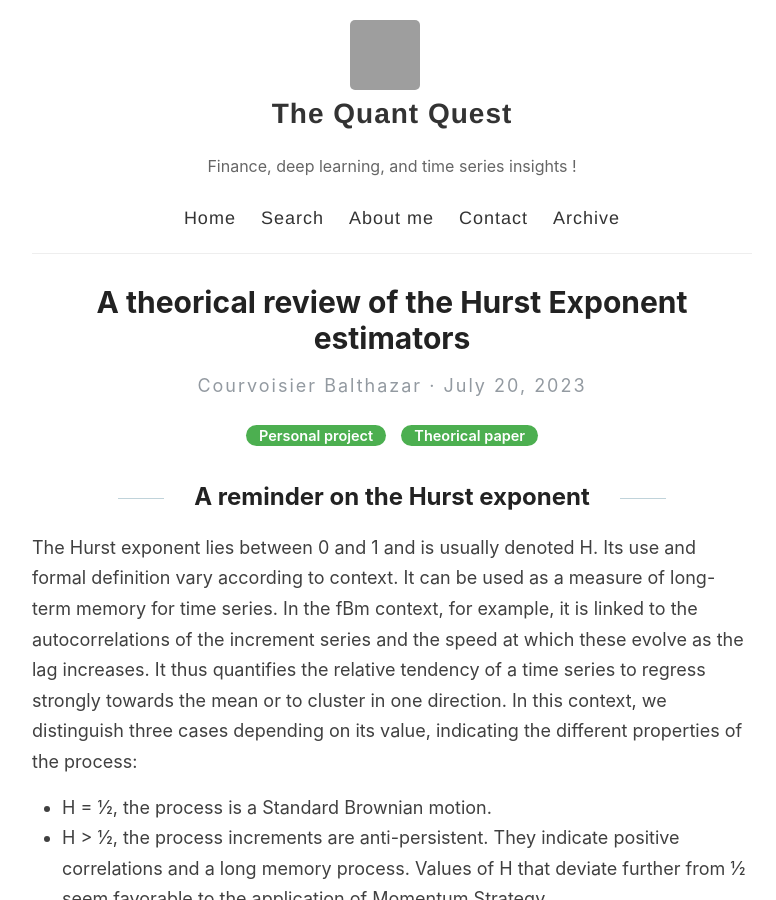
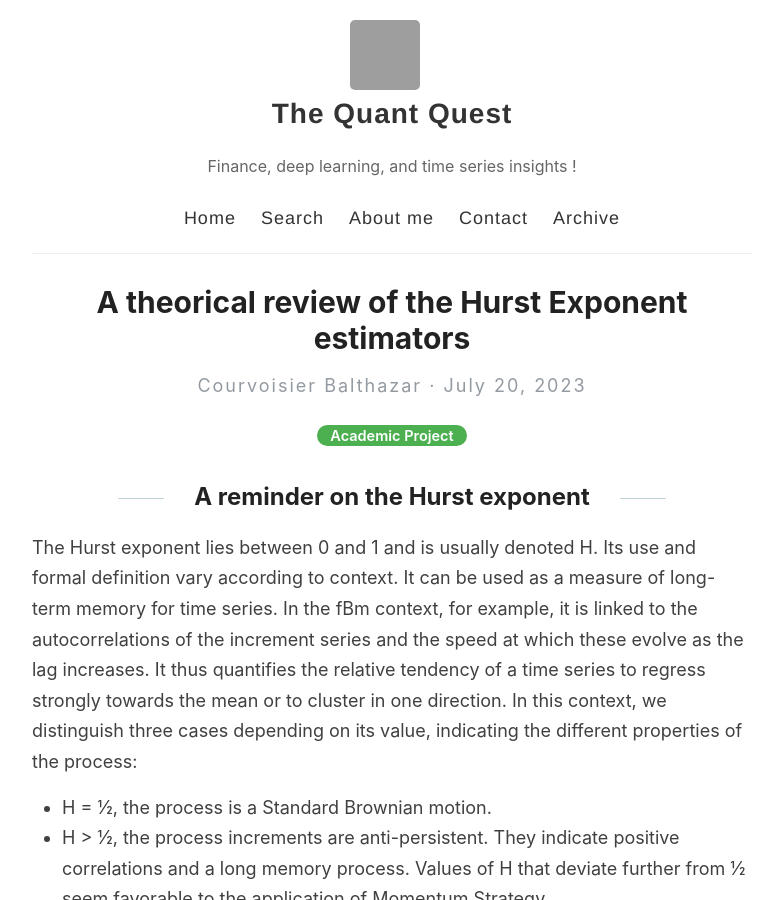
Before and after one commit to Zaltarba/blog, a Jekyll site: the page built from _posts/2023-07-20-HurstEstimatorsReview.md, in a window 1280 px wide and 900 px high. Shown: the whole window, without its empty margins (248-1024 px from the left). Built offline with Jekyll 4.4.1, drawn with Linux system fonts in a browser that asks for light colours; formulas are drawn with MathJax 3; comment, search, counter and statistics services are not loaded.

Commit message:
Update 2023-07-20-HurstEstimatorsReview.md

```diff
--- a/_posts/2023-07-20-HurstEstimatorsReview.md
+++ b/_posts/2023-07-20-HurstEstimatorsReview.md
@@ -1,7 +1,7 @@
 ---
 layout: post
 title: A theorical review of the Hurst Exponent estimators
-categories: [Personal project, Theorical paper]
+categories: [Academic Project]
 excerpt: In this post we will make a theorical review of several Hurst exponent estimators from the litterature.
 image: /images/HurstEstimatorsReview.png
 ---
```
